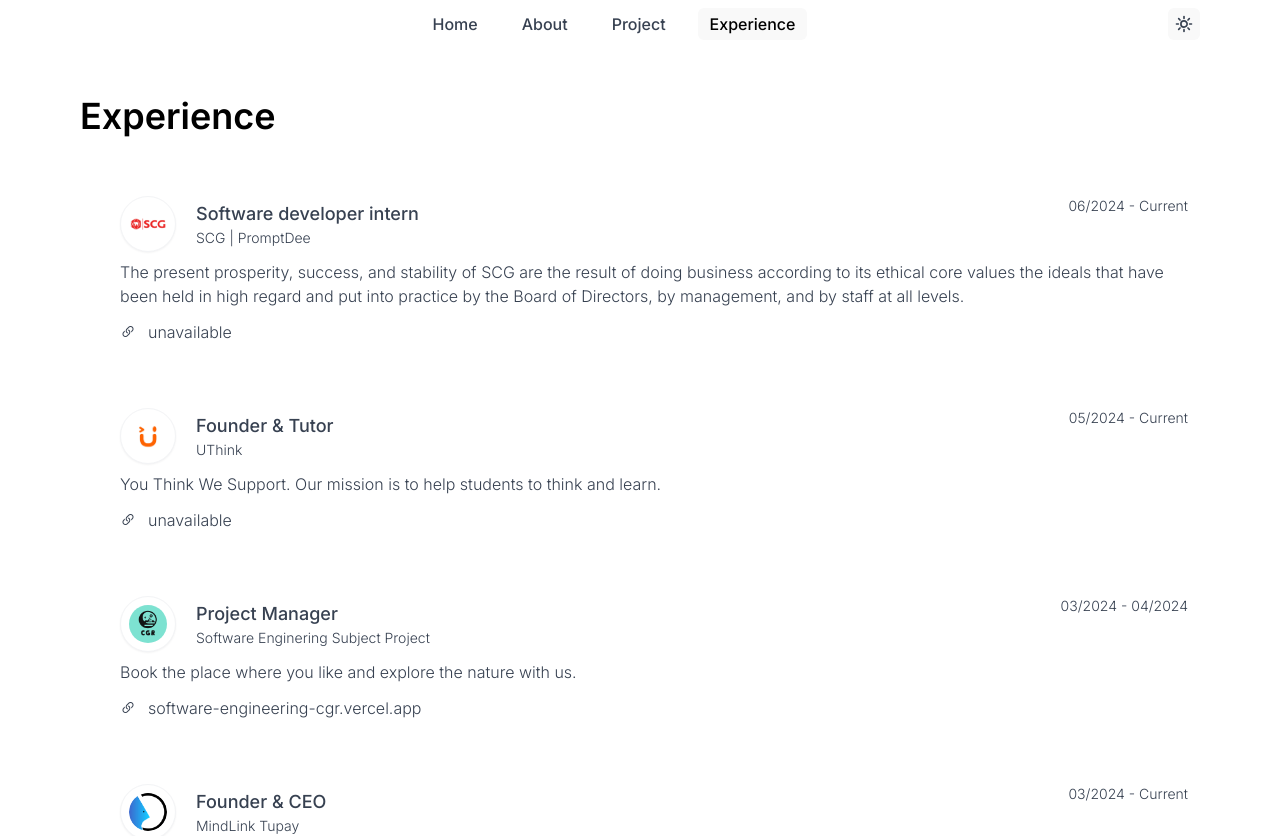
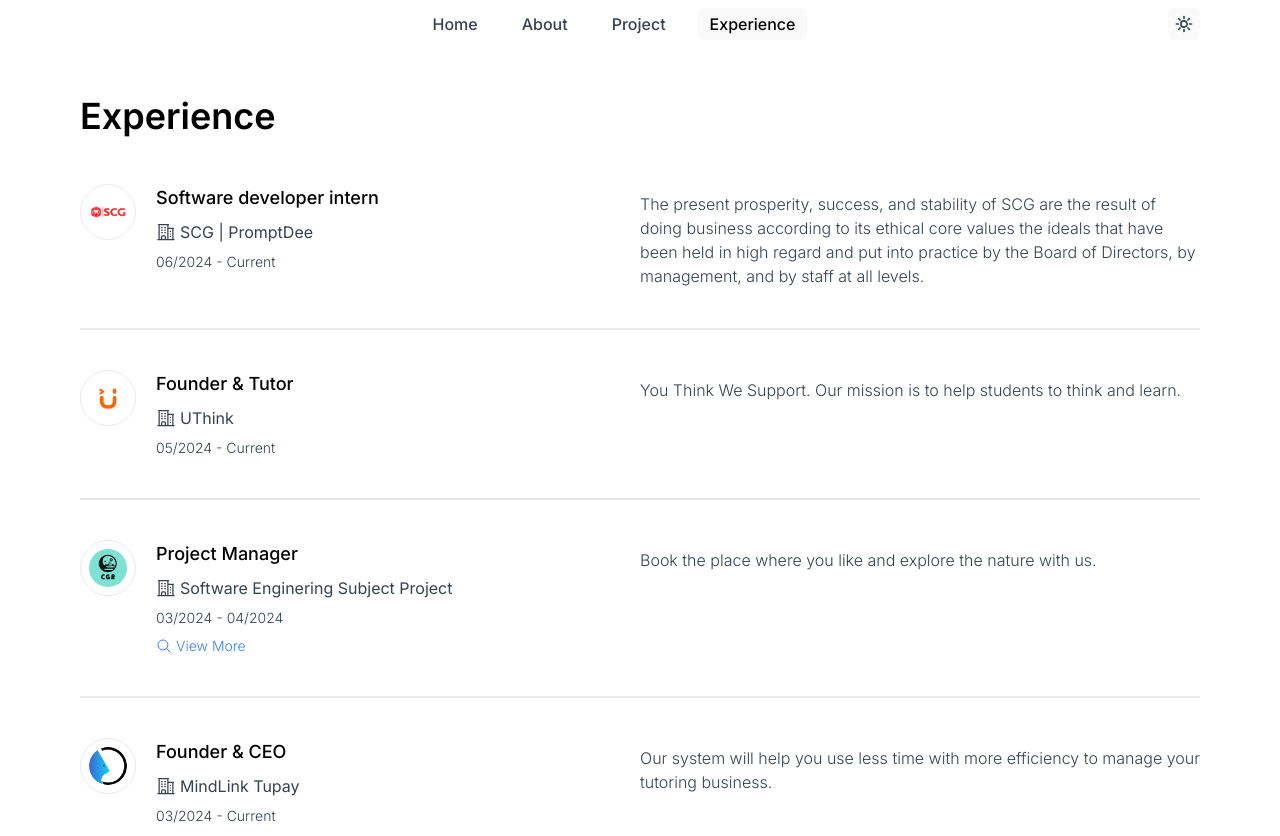
Before and after one commit to Darjeeling47/Portfolio, a Next.js app: page /experience in a window 1280 px wide. Shown: the top 836 px of the page. Built offline with nearby package versions, Linux system fonts and the light colour scheme; what tailwindcss-animated would draw is missing.

Commit message:
Experiences box

```diff
--- a/src/app/experience/page.tsx
+++ b/src/app/experience/page.tsx
@@ -6,7 +6,7 @@ export default function Experience() {
 
   return (
     <div>
-      <h1 className='my-12 font-semibold text-4xl text-black dark:text-white'>
+      <h1 className='my-12 font-semibold text-4xl text-main-1 dark:text-main-1-dark'>
         Experience
       </h1>
       <ExperienceList data={myExperiences} />
--- a/src/components/basic/ExperienceBox.tsx
+++ b/src/components/basic/ExperienceBox.tsx
@@ -1,45 +1,37 @@
-import Image from "next/image";
-import Link from "next/link";
+import Image from "next/image"
+import Link from "next/link"
+import ImageCover from "./ImageCover"
+import {
+  BuildingOffice2Icon,
+  MagnifyingGlassIcon,
+} from "@heroicons/react/24/outline"
 
 export default function ExperienceBox({ data }: { data: any }) {
   return (
-    <div className="flex flex-row w-full gap-5">
-      <div className="h-full p-1 bg-my-gray-100 rounded-full text-transparent hidden md:block"></div>
-      <Link
-        href={data.link}
-        className="w-full hover:bg-gray-100 dark:hover:bg-zinc-800 transition-all duration-200 rounded-lg p-3 group"
-      >
-        <div className="w-full flex flex-col md:flex-row justify-between">
-          <div className="flex flex-row gap-x-5 items-center">
-            <div className="rounded-full !min-w-14 !w-14 !h-14 bg-white border border-gray-100 flex justify-center items-center shadow-sm p-2">
-              <Image
-                src={data.image}
-                alt="logo image"
-                width={0}
-                height={0}
-                sizes="100vw"
-                className="w-full h-full aspect-square rounded-full object-contain"
-              />
-            </div>
-            <div className="flex flex-col">
-              <h1 className="font-medium text-md md:text-lg text-my-gray-300 dark:text-white">
-                {data.topic}
-              </h1>
-              <h2 className="font-light text-sm">{data.company}</h2>
-            </div>
-          </div>
-          <p className="font-light text-sm pt-2 md:pt-0">
+    <div className='grid grid-cols-1 gap-y-3 md:grid-cols-2 w-full'>
+      <div className='w-full flex flex-col md:flex-row justify-left gap-x-5'>
+        <ImageCover src={data.image} alt={data.topic} />
+        <div className='flex flex-col gap-y-2'>
+          <h1 className='font-medium text-md md:text-lg text-main-1 dark:text-main-1-dark'>
+            {data.topic}
+          </h1>
+          <h2 className='flex flex-row gap-x-1 items-center'>
+            <BuildingOffice2Icon className='size-5' strokeWidth={1.5} />
+            {data.company}
+          </h2>
+          <h2 className='font-light text-sm'>
             {data.startYear} - {data.endYear}
-          </p>
+          </h2>
+          {data.link && (
+            <Link
+              href={data.link}
+              className='font-light text-sm text-blue-500 dark:text-blue-400 flex flex-row items-center gap-x-1'>
+              <MagnifyingGlassIcon className='size-4' /> View More
+            </Link>
+          )}
         </div>
-        {/* <hr className="md:hidden my-1" /> */}
-        <p className="font-light text-md mt-2">{data.description}</p>
-
-        <p className="font-light text-md mt-3  group-hover:text-blue-500">
-          <i className="bi bi-link-45deg mr-3"></i>
-          {data.linkDisplay}
-        </p>
-      </Link>
+      </div>
+      <p className='font-light text-md mt-2'>{data.description}</p>
     </div>
-  );
+  )
 }
--- a/src/components/complex/ExperienceList.tsx
+++ b/src/components/complex/ExperienceList.tsx
@@ -1,11 +1,14 @@
-import ExperienceBox from "../basic/ExperienceBox";
+import ExperienceBox from "../basic/ExperienceBox"
 
 export default function ExperienceList({ data }: { data: any[] }) {
   return (
-    <div className="grid grid-cols-1 gap-y-5 md:gap-y-10 w-full ">
+    <div className='grid grid-cols-1 gap-y-5 md:gap-y-10 w-full '>
       {data.map((experience) => (
-        <ExperienceBox data={experience} />
+        <>
+          <ExperienceBox data={experience} />
+          <hr className='border border-main-3 dark:border-main-3-dark' />
+        </>
       ))}
     </div>
-  );
+  )
 }
--- a/src/libs/MyExperiences.tsx
+++ b/src/libs/MyExperiences.tsx
@@ -76,5 +76,5 @@ export default function MyExperiences() {
       link: "https://instagram.com/pcshschon.sc/",
       linkDisplay: "instagram.com",
     },
-  ];
+  ]
 }
```
